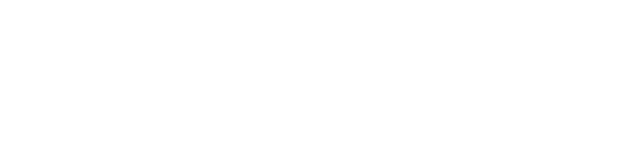
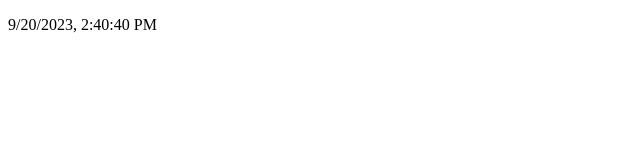
Before and after one commit to acciojob/clock-SujanDevaraj, a website: page main.html in a window 1280 px wide. Shown: the whole page, without its empty margins (0-640 px from the left). Drawn offline with Linux system fonts and the light colour scheme.

Commit message:
created a submission

```diff
--- a/main.html
+++ b/main.html
@@ -10,6 +10,7 @@
 	<!-- the entire body must be written by student -->
     <script type="text/javascript" src="./script.js">
 </script>
+	 <p id="timer"></p>
 
 </body>
 
--- a/script.js
+++ b/script.js
@@ -1 +1,14 @@
-//your JS code here. If required.
+  function updateTimer() {
+            const timerElement = document.getElementById('timer');
+            const now = new Date();
+            const formattedDate = now.toLocaleDateString();
+            const formattedTime = now.toLocaleTimeString();
+
+            timerElement.textContent = formattedDate + ', ' + formattedTime;
+        }
+
+        // Update the timer every second
+        setInterval(updateTimer, 1000);
+
+        // Initial call to display the timer
+        updateTimer();
```
